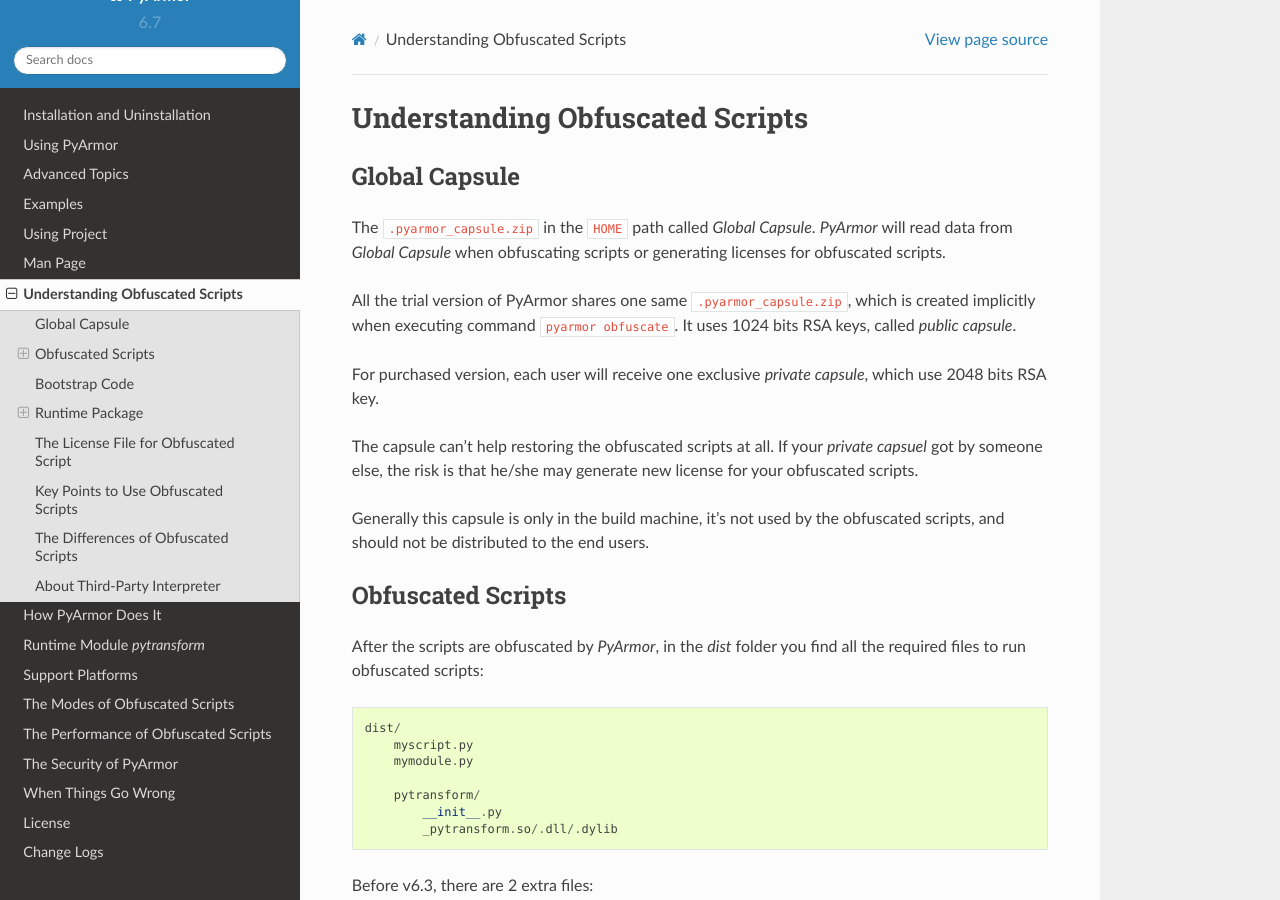
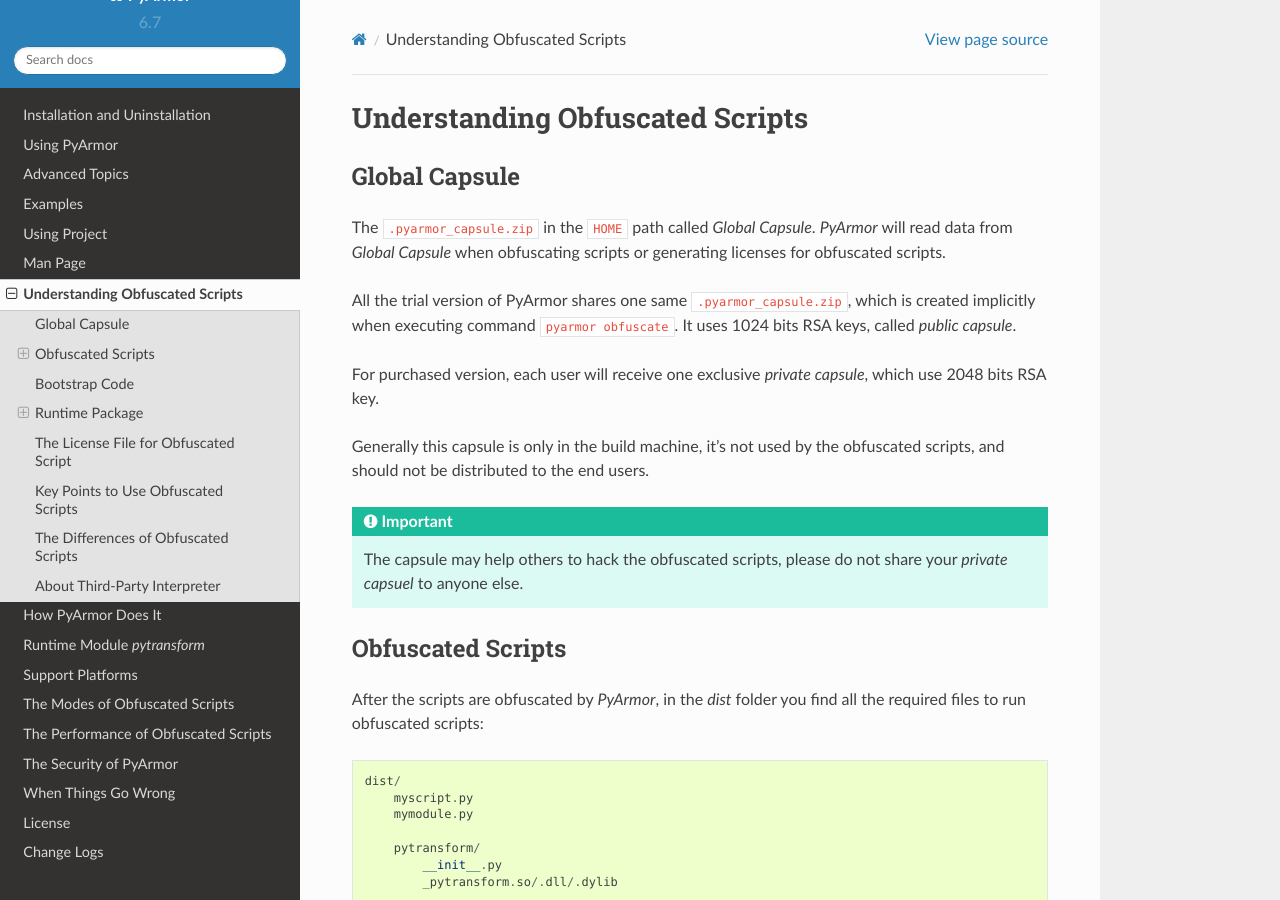
Before and after one commit to dashingsoft/pyarmor, a Sphinx documentation site: the page built from docs/understand-obfuscated-scripts.rst, in a window 1280 px wide and 900 px high. Built offline with Sphinx 7.4.7 and the Read the Docs theme 2.0.0, drawn with Linux system fonts in a browser that asks for light colours.

Commit message:
Add important note to capsule

```diff
--- a/docs/understand-obfuscated-scripts.rst
+++ b/docs/understand-obfuscated-scripts.rst
@@ -19,12 +19,13 @@
 For purchased version, each user will receive one exclusive `private capsule`,
 which use 2048 bits RSA key.
 
-The capsule can't help restoring the obfuscated scripts at all. If your `private
-capsuel` got by someone else, the risk is that he/she may generate new license
-for your obfuscated scripts.
-
 Generally this capsule is only in the build machine, it's not used by the
 obfuscated scripts, and should not be distributed to the end users.
+
+.. important::
+
+   The capsule may help others to hack the obfuscated scripts, please do not
+   share your `private capsuel` to anyone else.
 
 Obfuscated Scripts
 ------------------
```
